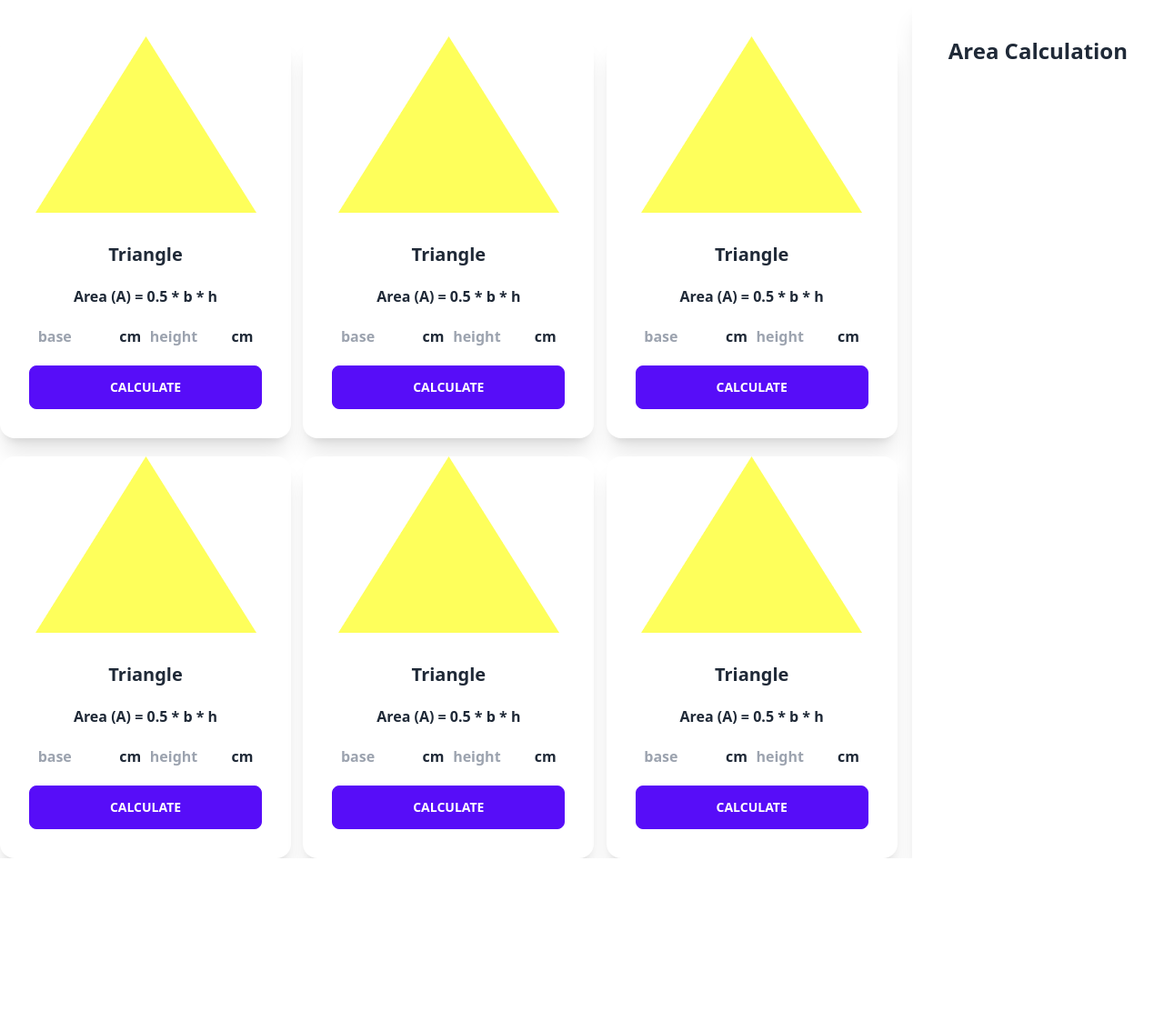
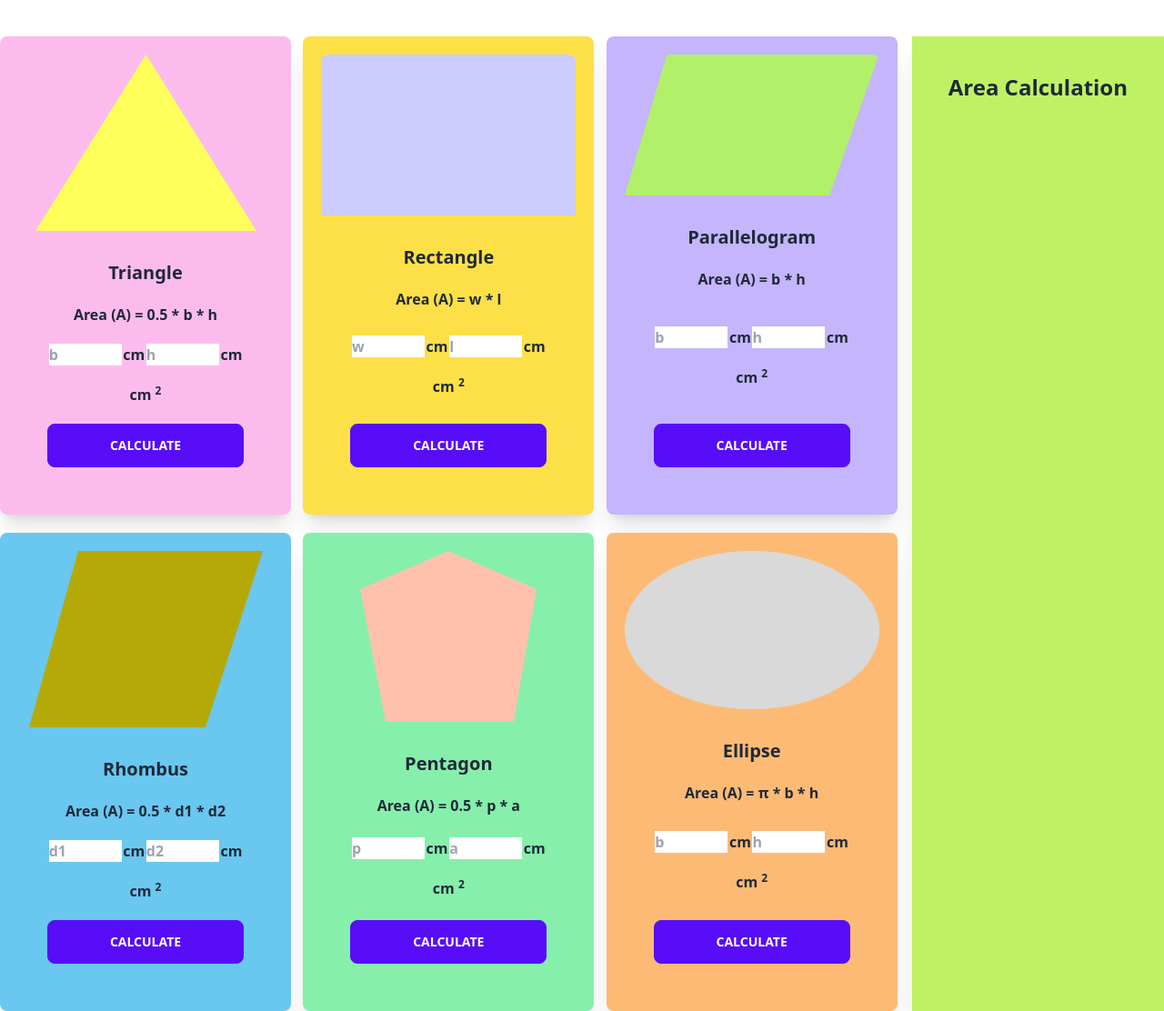
Before and after one commit to ShahariarSohan/geometry-website, a plain HTML site: page index.html in a window 1280 px wide. Shown: the top 1112 px of the page at 91% size. Before the commit the page ends 944 px from the top, so only its background shows below. Drawn offline with nearby package versions, Linux system fonts and the light colour scheme.

Commit message:
second commit

```diff
--- a/index.html
+++ b/index.html
@@ -9,90 +9,96 @@
     <script src="https://cdn.tailwindcss.com"></script>
 
 </head>
-<body class="container mx-auto">
+<body class="container mx-auto ">
     <header></header>
-    <main class="flex justify-between">
-        <div class=" mt-10 w-9/12 grid grid-cols-1 md:grid-cols-2 lg:grid-cols-3 gap-x-10 gap-y-5">
+    <main class="flex justify-between mt-10 mb-10">
+        <div class="  w-9/12 grid grid-cols-1 md:grid-cols-2 lg:grid-cols-3 gap-x-10 gap-y-5">
             <!-- Triangle -->
-            <div class="card w-80 bg-base-100 shadow-xl">
+            <div class="card w-80 bg-[#FBBCED] shadow-xl rounded-lg p-5">
                 <figure><img src="./images/triangle.png" alt="Triangle" /></figure>
                 <div class="card-body text-center space-y-3">
                   <h2 class="text-gray-800 text-xl font-bold">Triangle</h2>
                   <p class="font-semibold">Area (A) = 0.5 * b * h</p>
-                  <div class="flex justify-evenly font-semibold"><input  class="w-20 "type="text" placeholder="base"><span>cm</span>
-                    <input  class="w-20"type="text" placeholder="height"><span>cm</span></div>
+                  <div class="flex justify-evenly font-semibold"><input  class="w-20 "type="text" placeholder="b"><span>cm</span>
+                    <input  class="w-20"type="text" placeholder="h"><span>cm</span></div>
+                    <p class="font-semibold"><span></span>  cm <sup>2</sup></p>
                   <div class="card-actions justify-end">
-                    <button class="btn btn-primary  text-white font-blod w-full">Calculate</button>
+                    <button onclick = "function()"class="btn btn-primary  text-white font-blod w-full">Calculate</button>
                   </div>
                 </div>
               </div>
-            <!-- Triangle -->
-            <div class="card w-80 bg-base-100 shadow-xl">
-                <figure><img src="./images/triangle.png" alt="Triangle" /></figure>
+            <!-- Rectangle -->
+            <div class="card w-80 bg-yellow-300 shadow-xl rounded-lg p-5">
+                <figure><img  src="./images/rectangle.png" alt="Triangle" /></figure>
                 <div class="card-body text-center space-y-3">
-                  <h2 class="text-gray-800 text-xl font-bold">Triangle</h2>
-                  <p class="font-semibold">Area (A) = 0.5 * b * h</p>
-                  <div class="flex justify-evenly font-semibold"><input  class="w-20 "type="text" placeholder="base"><span>cm</span>
-                    <input  class="w-20"type="text" placeholder="height"><span>cm</span></div>
+                  <h2 class="text-gray-800 text-xl font-bold">Rectangle</h2>
+                  <p class="font-semibold">Area (A) = w * l</p>
+                  <div class="flex justify-evenly font-semibold"><input  class="w-20 "type="text" placeholder="w"><span>cm</span>
+                    <input  class="w-20"type="text" placeholder="l"><span>cm</span></div>
+                    <p class="font-semibold"><span></span>  cm <sup>2</sup></p>
                   <div class="card-actions justify-end">
-                    <button class="btn btn-primary  text-white font-blod w-full">Calculate</button>
+                    <button onclick = "'myfunction()'"class="btn btn-primary  text-white font-blod w-full">Calculate</button>
                   </div>
                 </div>
               </div>
-            <!-- Triangle -->
-            <div class="card w-80 bg-base-100 shadow-xl">
-                <figure><img src="./images/triangle.png" alt="Triangle" /></figure>
+            <!-- parallelogram -->
+            <div class="card w-80 bg-violet-300 shadow-xl rounded-lg p-5">
+                <figure><img src="./images/parallelogram.png" alt="Parallelogram" /></figure>
                 <div class="card-body text-center space-y-3">
-                  <h2 class="text-gray-800 text-xl font-bold">Triangle</h2>
-                  <p class="font-semibold">Area (A) = 0.5 * b * h</p>
-                  <div class="flex justify-evenly font-semibold"><input  class="w-20 "type="text" placeholder="base"><span>cm</span>
-                    <input  class="w-20"type="text" placeholder="height"><span>cm</span></div>
+                  <h2 class="text-gray-800 text-xl font-bold">Parallelogram</h2>
+                  <p class="font-semibold">Area (A) = b * h</p>
+                  <div class="flex justify-evenly font-semibold"><input  class="w-20 "type="text" placeholder="b"><span>cm</span>
+                    <input  class="w-20"type="text" placeholder="h"><span>cm</span></div>
+                    <p class="font-semibold"><span></span>  cm <sup>2</sup></p>
                   <div class="card-actions justify-end">
-                    <button class="btn btn-primary  text-white font-blod w-full">Calculate</button>
+                    <button onclick = "'myfunction()'"class="btn btn-primary  text-white font-blod w-full">Calculate</button>
                   </div>
                 </div>
               </div>
-            <!-- Triangle -->
-            <div class="card w-80 bg-base-100 shadow-xl">
-                <figure><img src="./images/triangle.png" alt="Triangle" /></figure>
+            <!-- Rhombus -->
+            <div class="card w-80 bg-[#69C7F0] shadow-xl rounded-lg p-5">
+                <figure><img src="./images/rhombus.png" alt="Triangle" /></figure>
                 <div class="card-body text-center space-y-3">
-                  <h2 class="text-gray-800 text-xl font-bold">Triangle</h2>
-                  <p class="font-semibold">Area (A) = 0.5 * b * h</p>
-                  <div class="flex justify-evenly font-semibold"><input  class="w-20 "type="text" placeholder="base"><span>cm</span>
-                    <input  class="w-20"type="text" placeholder="height"><span>cm</span></div>
+                  <h2 class="text-gray-800 text-xl font-bold">Rhombus</h2>
+                  <p class="font-semibold">Area (A) = 0.5 * d1 * d2</p>
+                  <div class="flex justify-evenly font-semibold"><input  class="w-20 "type="text" placeholder="d1"><span>cm</span>
+                    <input  class="w-20"type="text" placeholder="d2"><span>cm</span></div>
+                    <p class="font-semibold"><span></span>  cm <sup>2</sup></p>
                   <div class="card-actions justify-end">
-                    <button class="btn btn-primary  text-white font-blod w-full">Calculate</button>
+                    <button onclick = "'myfunction()'"class="btn btn-primary  text-white font-blod w-full">Calculate</button>
                   </div>
                 </div>
               </div>
-            <!-- Triangle -->
-            <div class="card w-80 bg-base-100 shadow-xl">
-                <figure><img src="./images/triangle.png" alt="Triangle" /></figure>
+            <!-- pentagon -->
+            <div class="card w-80 bg-green-300 shadow-xl rounded-lg p-5">
+                <figure><img src="./images/pentagon.png" alt="Triangle" /></figure>
                 <div class="card-body text-center space-y-3">
-                  <h2 class="text-gray-800 text-xl font-bold">Triangle</h2>
-                  <p class="font-semibold">Area (A) = 0.5 * b * h</p>
-                  <div class="flex justify-evenly font-semibold"><input  class="w-20 "type="text" placeholder="base"><span>cm</span>
-                    <input  class="w-20"type="text" placeholder="height"><span>cm</span></div>
+                  <h2 class="text-gray-800 text-xl font-bold">Pentagon</h2>
+                  <p class="font-semibold">Area (A) = 0.5 * p * a</p>
+                  <div class="flex justify-evenly font-semibold"><input  class="w-20 "type="text" placeholder="p"><span>cm</span>
+                    <input  class="w-20"type="text" placeholder="a"><span>cm</span></div>
+                    <p class="font-semibold"><span></span>  cm <sup>2</sup></p>
                   <div class="card-actions justify-end">
-                    <button class="btn btn-primary  text-white font-blod w-full">Calculate</button>
+                    <button onclick = "'myfunction()'"class="btn btn-primary  text-white font-blod w-full">Calculate</button>
                   </div>
                 </div>
               </div>
-            <!-- Triangle -->
-            <div class="card w-80 bg-base-100 shadow-xl">
-                <figure><img src="./images/triangle.png" alt="Triangle" /></figure>
+            <!-- ellipse -->
+            <div class="card w-80 bg-orange-300 shadow-xl rounded-lg p-5">
+                <figure><img src="./images/ellipse.png" alt="Triangle" /></figure>
                 <div class="card-body text-center space-y-3">
-                  <h2 class="text-gray-800 text-xl font-bold">Triangle</h2>
-                  <p class="font-semibold">Area (A) = 0.5 * b * h</p>
-                  <div class="flex justify-evenly font-semibold"><input  class="w-20 "type="text" placeholder="base"><span>cm</span>
-                    <input  class="w-20"type="text" placeholder="height"><span>cm</span></div>
+                  <h2 class="text-gray-800 text-xl font-bold">Ellipse</h2>
+                  <p class="font-semibold">Area (A) = π * b * h</p>
+                  <div class="flex justify-evenly font-semibold"><input  class="w-20 "type="text" placeholder="b"><span>cm</span>
+                    <input  class="w-20"type="text" placeholder="h"><span>cm</span></div>
+                    <p class="font-semibold"><span></span>  cm <sup>2</sup></p>
                   <div class="card-actions justify-end">
-                    <button class="btn btn-primary  text-white font-blod w-full">Calculate</button>
+                    <button onclick = "'myfunction()'"class="btn btn-primary  text-white font-blod w-full">Calculate</button>
                   </div>
                 </div>
               </div>
         </div>
-        <div class=" bg-base-100 shadow-xl text-center ">
+        <div class=" bg-lime-300 shadow-xl text-center ">
             <h1 class=" p-10 text-2xl font-bold">Area Calculation</h1>
         </div>
     </main>
```
